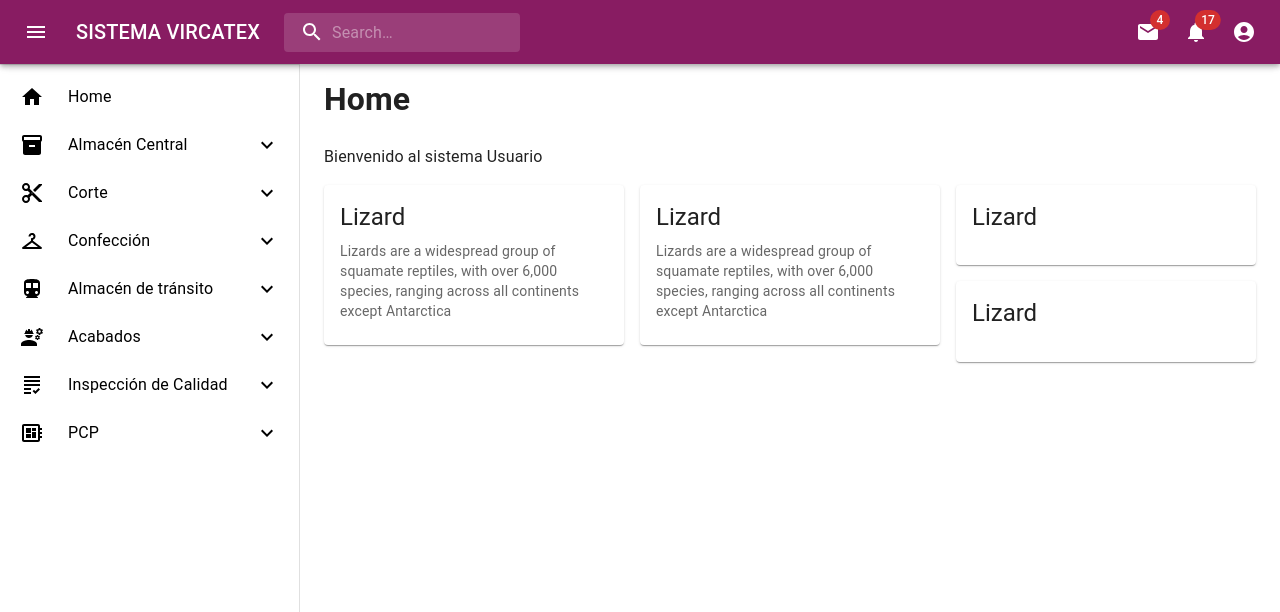
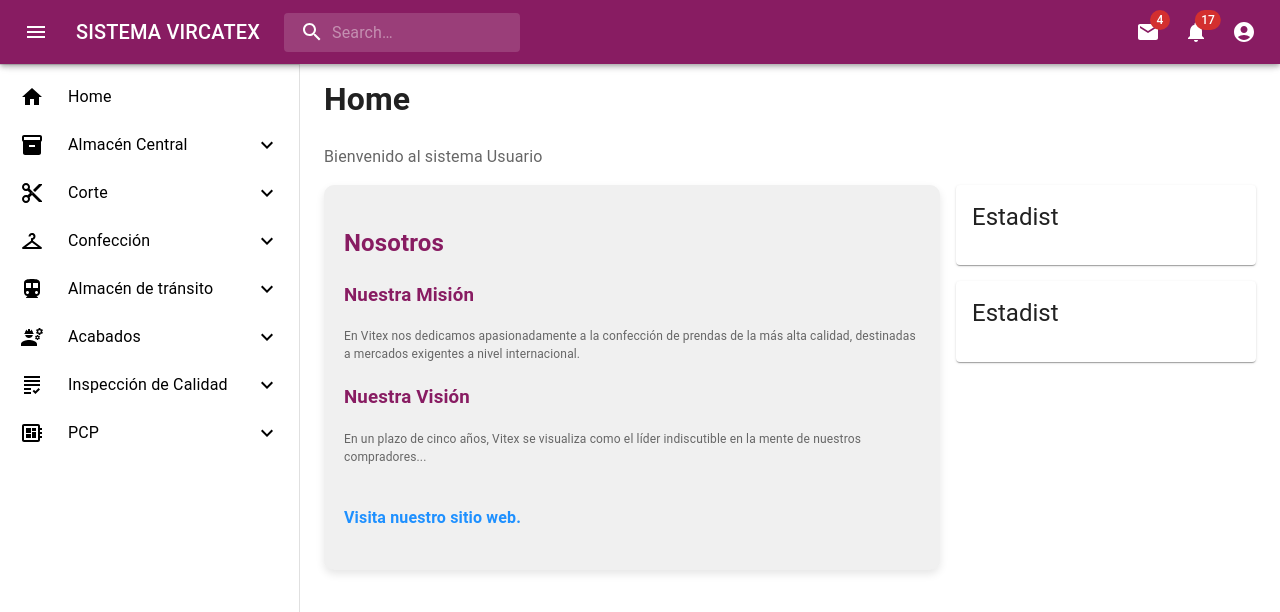
Before and after one commit to javierarteagagonzales/sistema-web-v-f, a React (Create React App) app: page / in a window 1280 px wide. Shown: the top 612 px of the page. Built offline with nearby package versions, Linux system fonts and the light colour scheme.

Commit message:
mod front home

```diff
--- /dev/null
+++ b/src/components/nos.jsx
@@ -0,0 +1,28 @@
+import React from 'react';
+import "../estilos/home.css";
+const Nos = () => {
+  return (
+    <div className='nos-container'>
+    <h2>Nosotros</h2>
+      <section>
+        <h3>Nuestra Misión</h3>
+        <p>
+          En Vitex nos dedicamos apasionadamente a la confección de prendas de la más alta calidad, destinadas a mercados exigentes a nivel internacional.
+        </p>
+      </section>
+      <section>
+        <h3>Nuestra Visión</h3>
+        <p>
+          En un plazo de cinco años, Vitex se visualiza como el líder indiscutible en la mente de nuestros compradores...
+        </p>
+      </section>
+      <section>
+        <a href="https://www.vircatex.com/" target="_blank" rel="noopener noreferrer">
+          Visita nuestro sitio web.
+        </a>
+      </section>
+    </div>
+  );
+}
+
+export default Nos;
--- /dev/null
+++ b/src/estilos/home.css
@@ -0,0 +1,37 @@
+section {
+    margin-bottom: 20px;
+  }
+
+  h2 {
+    color: #881C62;
+  }
+
+  h3 {
+    color: #881C62;
+  }
+
+  p {
+    font-size: 12px;
+    color: #666;
+  }
+
+  a {
+    display: inline-block;
+    margin-top: 20px;
+    color: #1e90ff;
+    text-decoration: none;
+    font-weight: bold;
+  }
+
+  a:hover {
+    text-decoration: underline;
+  }
+
+  .nos-container {
+    background-color: #f0f0f0;
+    border-radius: 10px;
+    padding: 20px;
+    max-width: 650px;
+    margin: 0 auto;
+    box-shadow: 0 4px 8px rgba(0, 0, 0, 0.1);
+  }
--- a/src/pages/Home.jsx
+++ b/src/pages/Home.jsx
@@ -1,40 +1,40 @@
-import React from 'react'
-import Sidenav from '../components/Sidenav'
-import Navbar from '../components/Navbar'
-import Box from '@mui/material/Box';
-import Typography from '@mui/material/Typography';
-import Grid from '@mui/material/Grid';
-import Card from '@mui/material/Card';
-import CardContent from '@mui/material/CardContent';
-import Stack from '@mui/material/Stack';
-import "../Dash.css"
+import React from "react";
+import Sidenav from "../components/Sidenav";
+import Navbar from "../components/Navbar";
+import Box from "@mui/material/Box";
+import Typography from "@mui/material/Typography";
+import Grid from "@mui/material/Grid";
+import Card from "@mui/material/Card";
+import CardContent from "@mui/material/CardContent";
+import Stack from "@mui/material/Stack";
+import "../Dash.css";
+
+import Nos from "../components/nos"; // Ajusta la ruta según tu estructura de archivos
 
 export default function Home() {
   return (
     <>
       <Navbar />
-    <Box height={30}/>
-    <Box sx={{ display: 'flex' }}>
-      <Sidenav/>
+      <Box height={30} />
+      <Box sx={{ display: "flex" }}>
+        <Sidenav />
 
         <Box component="main" sx={{ flexGrow: 1, p: 3 }}>
           <h1>Home</h1>
-        <Typography paragraph>
-          Bienvenido al sistema Usuario
-        </Typography>
+          <Typography paragraph>Bienvenido al sistema Usuario</Typography>
 
           <Grid container spacing={2}>
             <Grid item xs={8}>
-        <Stack spacing={2} direction="row">
+              {/*<Stack spacing={2} direction="row">
                 <Card sx={{ maxWidth: 345 }}>
-
                   <CardContent>
                     <Typography gutterBottom variant="h5" component="div">
                       Lizard
                     </Typography>
                     <Typography variant="body2" color="text.secondary">
-          Lizards are a widespread group of squamate reptiles, with over 6,000
-          species, ranging across all continents except Antarctica
+                      Lizards are a widespread group of squamate reptiles, with
+                      over 6,000 species, ranging across all continents except
+                      Antarctica
                     </Typography>
                   </CardContent>
                 </Card>
@@ -44,49 +44,45 @@ export default function Home() {
                       Lizard
                     </Typography>
                     <Typography variant="body2" color="text.secondary">
-          Lizards are a widespread group of squamate reptiles, with over 6,000
-          species, ranging across all continents except Antarctica
+                      Lizards are a widespread group of squamate reptiles, with
+                      over 6,000 species, ranging across all continents except
+                      Antarctica
                     </Typography>
                   </CardContent>
+                </Card>
+              </Stack>*/}
 
-    </Card>
-</Stack>
+
+              <div>
+                <Nos />
+              </div>
             </Grid>
             <Grid item xs={4}>
-        <Stack spacing={2} >
+              <Stack spacing={2}>
                 <Card sx={{ maxWidth: 345 }}>
                   <CardContent>
                     <Typography gutterBottom variant="h5" component="div">
-          Lizard
+                      Estadist
                     </Typography>
                   </CardContent>
                 </Card>
                 <Card sx={{ maxWidth: 345 }}>
                   <CardContent>
                     <Typography gutterBottom variant="h5" component="div">
-          Lizard
+                      Estadist
                     </Typography>
                   </CardContent>
                 </Card>
               </Stack>
             </Grid>
-
           </Grid>
-        <Box height={20}/>
+          <Box height={20} />
           <Grid container spacing={2}>
-        <Grid item xs={8}>
-
-        </Grid>
-        <Grid item xs={4}>
-
-        </Grid>
-
+            <Grid item xs={8}></Grid>
+            <Grid item xs={4}></Grid>
           </Grid>
         </Box>
-
       </Box>
-
-
     </>
-  )
+  );
 }
```
Lines whose indentation alone changed are shown as unchanged.
